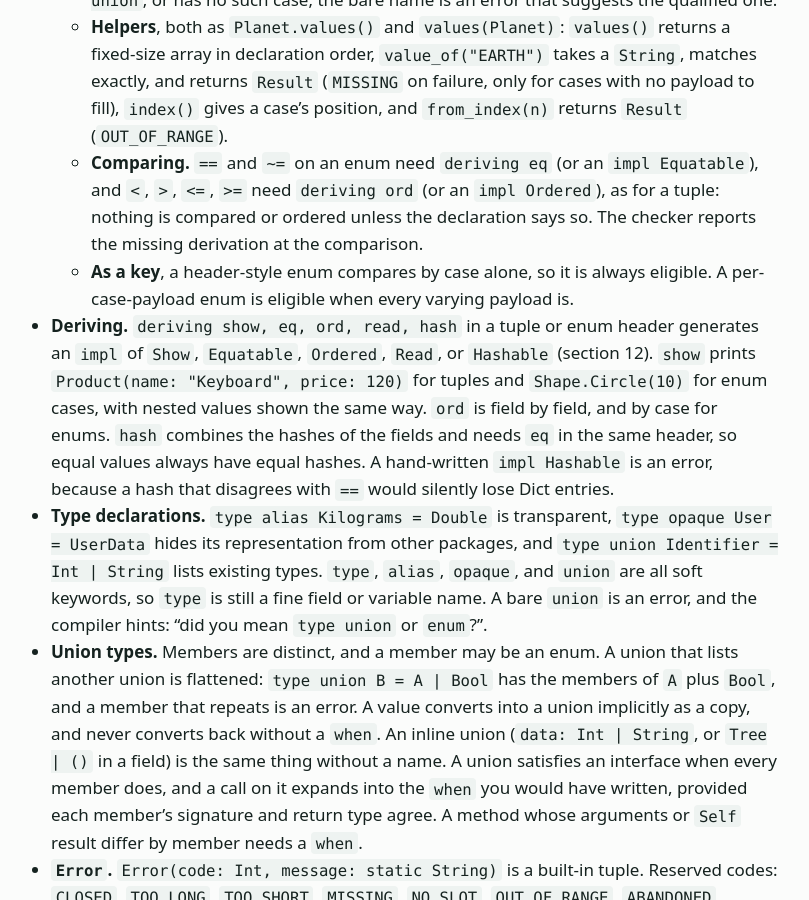
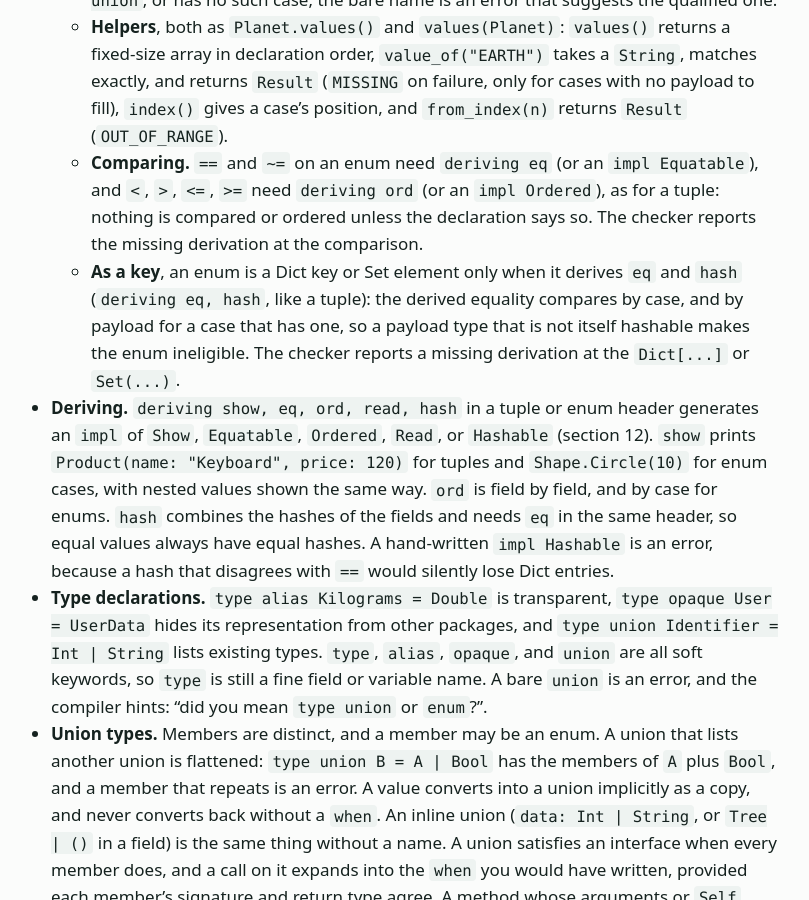
Before and after one commit to slconverse1/moxie, a Jekyll site: the page built from docs/spec.md, in a window 1280 px wide and 900 px high, scrolled down 18416 px. Shown: the whole window, without its empty margins (245-1054 px from the left). Built offline with Jekyll 4.4.1, drawn with Linux system fonts in a browser that asks for light colours; some of the changed text lies outside the part shown.

Commit message:
Enums as Dict keys or Set elements need deriving eq, hash (checker, Spec, Guide)
Co-Authored-By: Claude Sonnet 5.5 <noreply@anthropic.com>
Claude-Session: https://claude.ai/code/session_01XCzUchPRZuBnrDtgjNTTye

```diff
--- a/docs/spec.md
+++ b/docs/spec.md
@@ -219,7 +219,7 @@ How S-space and T-space behave:
   - **Construction** is qualified (`Shape.Circle(radius: 2.0)`) unless the expected type is known, in which case a bare case name resolves against it. The expected type comes from a declared return type (including the branches of an `if` or `when`), an annotated binding, a parameter's declared type, or a tuple field's declared type. An enum case of the expected type is tried first, then other names. If the expected type is a `type union`, or has no such case, the bare name is an error that suggests the qualified one.
   - **Helpers**, both as `Planet.values()` and `values(Planet)`: `values()` returns a fixed-size array in declaration order, `value_of("EARTH")` takes a `String`, matches exactly, and returns `Result` (`MISSING` on failure, only for cases with no payload to fill), `index()` gives a case's position, and `from_index(n)` returns `Result` (`OUT_OF_RANGE`).
   - **Comparing.** `==` and `~=` on an enum need `deriving eq` (or an `impl Equatable`), and `<`, `>`, `<=`, `>=` need `deriving ord` (or an `impl Ordered`), as for a tuple: nothing is compared or ordered unless the declaration says so. The checker reports the missing derivation at the comparison.
-  - **As a key**, a header-style enum compares by case alone, so it is always eligible. A per-case-payload enum is eligible when every varying payload is.
+  - **As a key**, an enum is a Dict key or Set element only when it derives `eq` and `hash` (`deriving eq, hash`, like a tuple): the derived equality compares by case, and by payload for a case that has one, so a payload type that is not itself hashable makes the enum ineligible. The checker reports a missing derivation at the `Dict[...]` or `Set(...)`.
 - **Deriving.** `deriving show, eq, ord, read, hash` in a tuple or enum header generates an `impl` of `Show`, `Equatable`, `Ordered`, `Read`, or `Hashable` (section 12). `show` prints `Product(name: "Keyboard", price: 120)` for tuples and `Shape.Circle(10)` for enum cases, with nested values shown the same way. `ord` is field by field, and by case for enums. `hash` combines the hashes of the fields and needs `eq` in the same header, so equal values always have equal hashes. A hand-written `impl Hashable` is an error, because a hash that disagrees with `==` would silently lose Dict entries.
 - **Type declarations.** `type alias Kilograms = Double` is transparent, `type opaque User = UserData` hides its representation from other packages, and `type union Identifier = Int | String` lists existing types. `type`, `alias`, `opaque`, and `union` are all soft keywords, so `type` is still a fine field or variable name. A bare `union` is an error, and the compiler hints: "did you mean `type union` or `enum`?".
 - **Union types.** Members are distinct, and a member may be an enum. A union that lists another union is flattened: `type union B = A | Bool` has the members of `A` plus `Bool`, and a member that repeats is an error. A value converts into a union implicitly as a copy, and never converts back without a `when`. An inline union (`data: Int | String`, or `Tree | ()` in a field) is the same thing without a name. A union satisfies an interface when every member does, and a call on it expands into the `when` you would have written, provided each member's signature and return type agree. A method whose arguments or `Self` result differ by member needs a `when`.
```
Also changed, not shown: docs/gc/guide.md (+1 -1 lines), docs/gc/spec.md (+1 -1 lines), docs/guide.md (+1 -1 lines), moxie/check.py (+8 -3 lines), tests/run_audit.py (+3 -0 lines), 1 other file.
